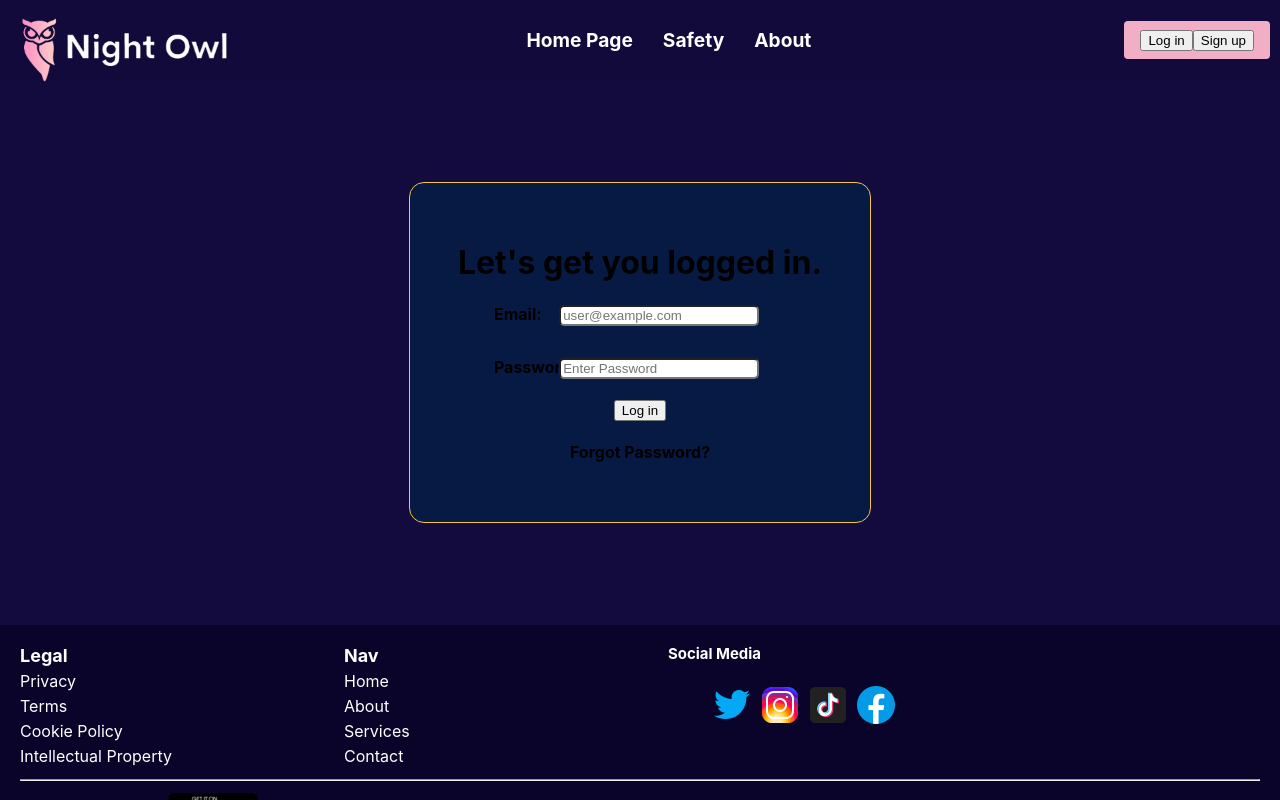
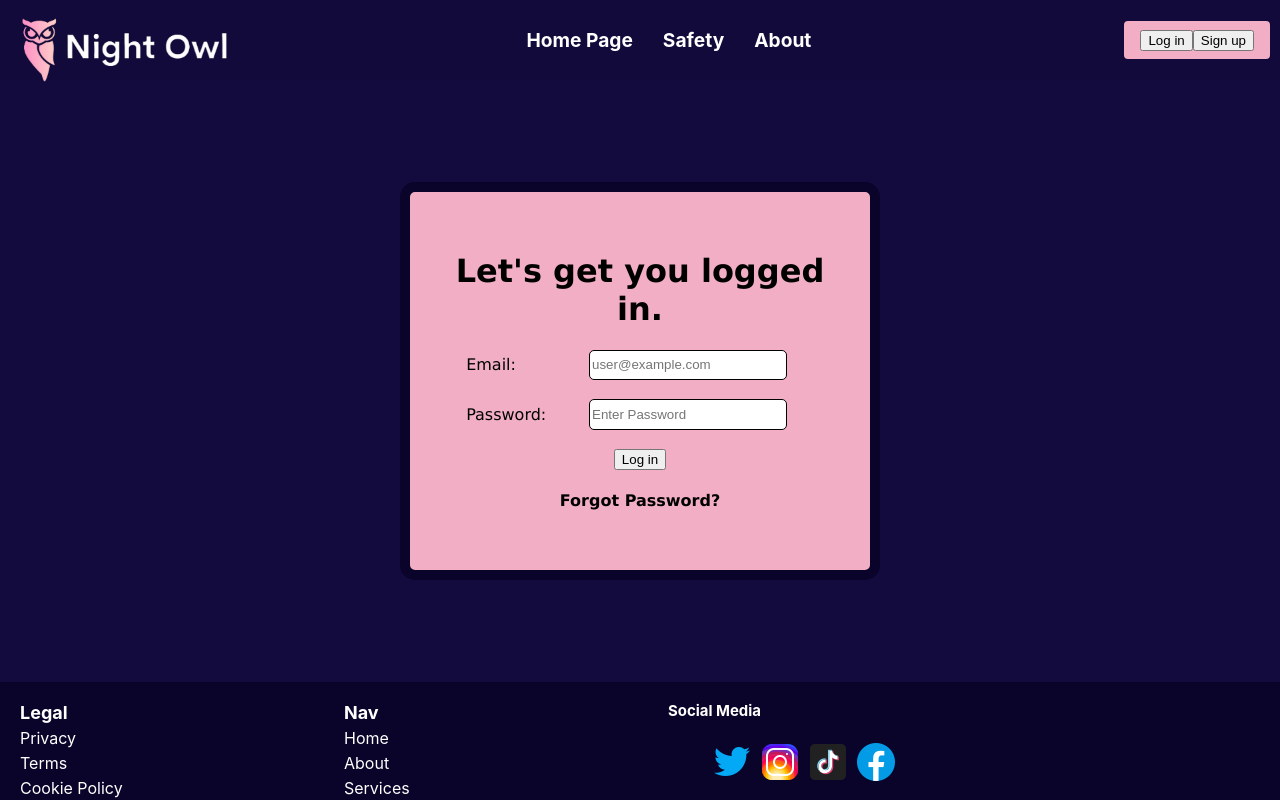
Before and after one commit to EmaleeSoto/night-owl, a React (Create React App) app in the folder front-end/: page /sign-in in a window 1280 px wide. Shown: the top 800 px of the page. Built offline with nearby package versions, Linux system fonts and the light colour scheme; no server answers.

Commit message:
Updated scss for usersignin

```diff
--- a/front-end/src/components/UserSignIn.css
+++ /dev/null
@@ -1,48 +0,0 @@
-.sign-in-section {
-  text-align: center;
-  justify-content: center;
-  display: flex;
-  min-height: 100%;
-}
-
-.sign-in-section-container {
-  border: 1px solid #F3C743;
-  border-radius: 15px;
-  background-color: #061A43;
-  width: 30%;
-  padding: 3%;
-  margin: 3%;
-}
-
-.input-label-wrap {
-  display: flex;
-  justify-content: center;
-}
-
-.sign-in-section label {
-  display: inline-block;
-  width: 25%;
-}
-
-.sign-in-section input {
-  width: 60%;
-  margin-left: 2%;
-  border-radius: 5px;
-}
-
-#forgot-password:hover {
-  cursor: pointer;
-  text-decoration: underline;
-}
-
-@media screen and (max-width: 1024px) {
-  .sign-in-section-container {
-    width: 50%;
-  }
-}
-
-@media screen and (max-width: 690px) {
-  .sign-in-section-container {
-    width: 80%;
-  }
-}
--- a/front-end/src/components/UserSignIn.js
+++ b/front-end/src/components/UserSignIn.js
@@ -2,8 +2,7 @@ import { useState } from "react";
 import { getAuth, signInWithEmailAndPassword } from "firebase/auth";
 import { useNavigate } from "react-router-dom";
 import app from "../firebase";
-import axios from "axios";
-import "./UserSignIn.css";
+import "./UserSignIn.scss";
 
 export default function UserSignIn({ resetPassword }) {
   const [profile, setProfile] = useState({
@@ -53,10 +52,10 @@ export default function UserSignIn({ resetPassword }) {
       });
   };
   return (
-    <div className="sign-in-section">
-      <div className="sign-in-section-container">
-        <h1 className="login-header">Let's get you logged in.</h1>
-        <div className="input-label-wrap">
+    <div className="signIn">
+      <div className="signIn__container">
+        <h1 className="signIn_header">Let's get you logged in.</h1>
+        <div className="signIn__inputLabelWrap">
           <label htmlFor="email">Email: </label>
           <input
             id="email"
@@ -69,7 +68,7 @@ export default function UserSignIn({ resetPassword }) {
           />
         </div>
         <br></br>
-        <div className="input-label-wrap">
+        <div className="signIn__inputLabelWrap">
           <label htmlFor="password">Password: </label>
           <input
             id="password"
--- /dev/null
+++ b/front-end/src/components/UserSignIn.scss
@@ -0,0 +1,56 @@
+@import '../assets/utils/_colors.scss';
+
+.signIn {
+  text-align: center;
+  justify-content: center;
+  display: flex;
+  min-height: 100%;
+  font-family: Verdana, Geneva, Tahoma, sans-serif;
+
+  input {
+    border-radius: 5px;
+    width: 50%;
+    height: 2em;
+    border: 1px solid;
+    margin-left: 7%;
+    margin-right: 7%;
+  }
+
+  label {
+    display: flex;
+    width: 25%;
+    text-align: left;
+    align-items: center;
+  }
+
+  &__container {
+    border: 10px solid $noir;
+    border-radius: 15px;
+    background-color: $rose_quartz;
+    width: 30%;
+    padding: 3%;
+    margin: 3%;
+  }
+
+  &__inputLabelWrap{
+    display: flex;
+    justify-content: center;
+  }
+
+  #forgot-password:hover {
+    cursor: pointer;
+    text-decoration: underline;
+  }
+}
+
+@media screen and (max-width: 1024px) {
+  .sign-in-section-container {
+    width: 50%;
+  }
+}
+
+@media screen and (max-width: 690px) {
+  .sign-in-section-container {
+    width: 80%;
+  }
+}
```
